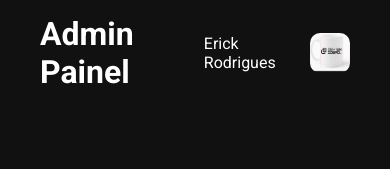
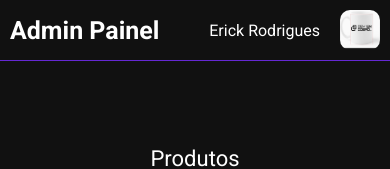
Before and after one commit to Seila-dev/e-commerce-project, a React (Vite) app: page /admin in a window 390 px wide. Shown: the top 169 px of the page. Built offline with nearby package versions, Linux system fonts and the light colour scheme; no server answers.

Commit message:
fix: admin header responsive

```diff
--- a/src/components/adminHeader/index.tsx
+++ b/src/components/adminHeader/index.tsx
@@ -1,11 +1,12 @@
 import styled from "styled-components"
 import imagemParaTeste from "@/assets/canecaalt.png"
+import { Link } from "react-router-dom"
 
 export const Header = () => {
 
     return (
         <HeaderElement>
-            <h1>Admin Painel</h1>
+            <h1><Link to="/admin">Admin Painel</Link></h1>
             <div className="user-profile">
                 <p className="user-name">Erick Rodrigues</p>
                 <img src={imagemParaTeste} alt="user-image" />
@@ -20,10 +21,12 @@ const HeaderElement = styled.header`
     justify-content: space-between;
     padding: 15px 40px;
     max-height: 100%;
+    border-bottom: 1px solid var(--light-purple);
 
     .user-profile{
         display: flex;
         align-items: center;
+        cursor: pointer;
     }
     .user-profile img{
         margin-left: 20px;
@@ -31,4 +34,11 @@ const HeaderElement = styled.header`
         width: 40px;
         height: 40px;
     }
+
+    @media(max-width: 768px){
+        padding: 10px;
+        h1{
+            font-size: 25px;
+        }
+    }
 `
```
